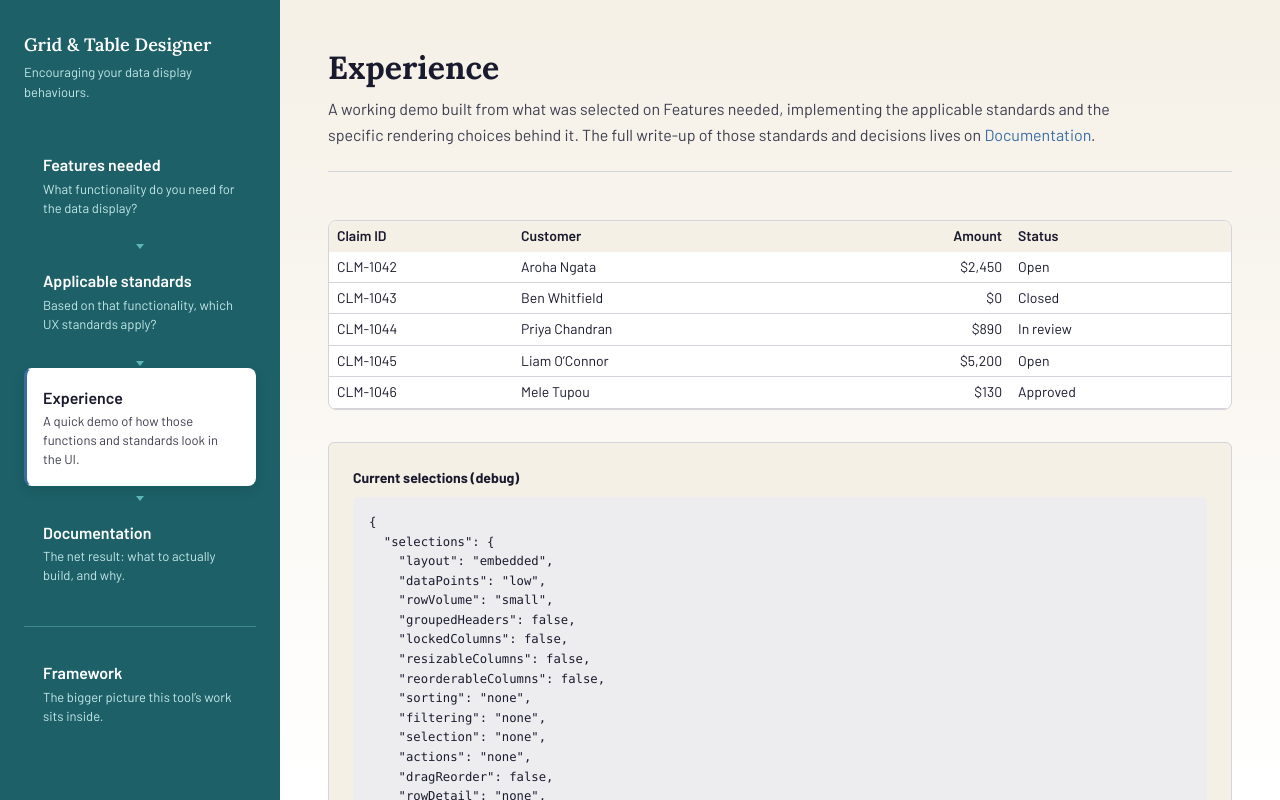
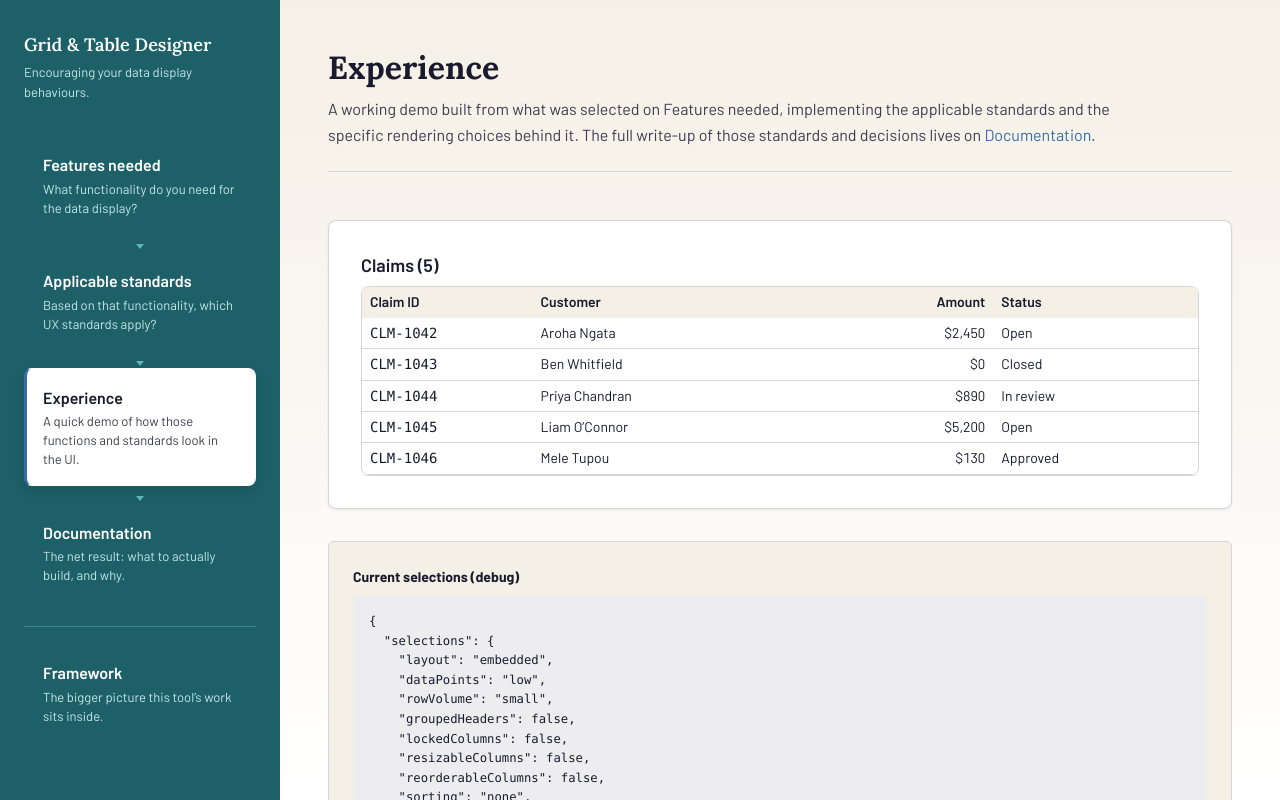
Before and after one commit to puneetsyaloutlook/grabledesigner, a React (Vite) app: page /experience in a window 1280 px wide. Shown: the top 800 px of the page. Built offline with nearby package versions, Linux system fonts and the light colour scheme.

Commit message:
Add files via upload

```diff
--- a/src/components/DemoGrid.jsx
+++ b/src/components/DemoGrid.jsx
@@ -42,6 +42,26 @@ function formatCell(column, value) {
   return String(value);
 }
 
+// Numeric/alphanumeric font-treatment standard: numeric columns get tabular
+// figures so digits align down the column; ID/code-shaped columns get a
+// monospace font so mixed letters and numbers stay predictable to scan.
+function fontStyleFor(column) {
+  if (column.type === 'currency' || column.type === 'number') {
+    return { fontVariantNumeric: 'tabular-nums' };
+  }
+  if (column.mono) {
+    return { fontFamily: 'var(--font-mono)' };
+  }
+  return {};
+}
+
+// Sort-default-direction standard: the first click sorts in the direction
+// that's actually the useful default for that data type, not always
+// ascending regardless of what the column holds.
+function defaultDirFor(column) {
+  return column?.type === 'date' ? 'desc' : 'asc';
+}
+
 // Truncation-reveal decision: tooltip on hover AND keyboard focus, not
 // native title (which fails keyboard users outright).
 function TruncatedCell({ text }) {
@@ -76,6 +96,9 @@ export default function DemoGrid({ selections, derived }) {
   const [expandedIds, setExpandedIds] = useState(new Set()); // many at a time
   const [confirmBulkDelete, setConfirmBulkDelete] = useState(false);
   const [updatingRowId, setUpdatingRowId] = useState(null);
+  const [filterQuery, setFilterQuery] = useState('');
+  const [columnFilters, setColumnFilters] = useState({});
+  const [filterPanelOpen, setFilterPanelOpen] = useState(false);
 
   // realTimeUpdates decision: simulate one row updating asynchronously,
   // aria-busy while in progress rather than swapping the value silently.
@@ -141,18 +164,44 @@ export default function DemoGrid({ selections, derived }) {
   const hasActionsCol = selections.actions !== 'none' && selections.actions !== 'bulk';
   const lockedColLeft = hasDetailCol ? DETAIL_COL_WIDTH : 0;
 
+  function cellValue(row, column) {
+    const override = editValues[`${row.id}:${column.key}`];
+    return override !== undefined ? override : row[column.key];
+  }
+
+  // Filtering: genuinely filters the visible rows, not just a decorative
+  // input. 'global' matches the query against every visible column;
+  // 'inline' and 'panel' filter per column, 'panel' just hides the controls
+  // behind a toggle rather than showing them by default.
+  const filteredRows = rows.filter((row) => {
+    if (selections.filtering === 'global' && filterQuery.trim()) {
+      const q = filterQuery.trim().toLowerCase();
+      return columns.some((col) => String(formatCell(col, cellValue(row, col))).toLowerCase().includes(q));
+    }
+    if (selections.filtering === 'inline' || selections.filtering === 'panel') {
+      return Object.entries(columnFilters).every(([key, val]) => {
+        if (!val || !val.trim()) return true;
+        const col = columns.find((c) => c.key === key);
+        if (!col) return true;
+        return String(formatCell(col, cellValue(row, col))).toLowerCase().includes(val.trim().toLowerCase());
+      });
+    }
+    return true;
+  });
+
   function toggleSort(key) {
+    const col = columns.find((c) => c.key === key);
     if (selections.sorting === 'single') {
       setSortChain((prev) => {
         const current = prev[0];
-        if (!current || current.key !== key) return [{ key, dir: 'asc' }];
+        if (!current || current.key !== key) return [{ key, dir: defaultDirFor(col) }];
         if (current.dir === 'asc') return [{ key, dir: 'desc' }];
         return [];
       });
     } else if (selections.sorting === 'multi') {
       setSortChain((prev) => {
         const idx = prev.findIndex((s) => s.key === key);
-        if (idx === -1) return [...prev, { key, dir: 'asc' }];
+        if (idx === -1) return [...prev, { key, dir: defaultDirFor(col) }];
         if (prev[idx].dir === 'asc') {
           const next = [...prev];
           next[idx] = { key, dir: 'desc' };
@@ -163,7 +212,7 @@ export default function DemoGrid({ selections, derived }) {
     }
   }
 
-  const sortedRows = [...rows].sort((a, b) => {
+  const sortedRows = [...filteredRows].sort((a, b) => {
     for (const { key, dir } of sortChain) {
       const col = columns.find((c) => c.key === key);
       let av = a[key];
@@ -189,11 +238,17 @@ export default function DemoGrid({ selections, derived }) {
     });
   }
 
-  const allSelected = rows.length > 0 && rows.every((r) => selectedIds.has(r.id));
+  // Select-all operates on what's currently visible (filtered), not every
+  // row in the dataset regardless of filter.
+  const allSelected = filteredRows.length > 0 && filteredRows.every((r) => selectedIds.has(r.id));
   const someSelected = selectedIds.size > 0 && !allSelected;
 
   function toggleSelectAll() {
-    setSelectedIds(allSelected ? new Set() : new Set(rows.map((r) => r.id)));
+    if (allSelected) {
+      setSelectedIds(new Set());
+    } else {
+      setSelectedIds(new Set(filteredRows.map((r) => r.id)));
+    }
   }
 
   function moveRow(id, direction) {
@@ -218,11 +273,6 @@ export default function DemoGrid({ selections, derived }) {
   function commitEdit(rowId, key, value) {
     setEditValues((prev) => ({ ...prev, [`${rowId}:${key}`]: value }));
     setEditingCell(null);
-  }
-
-  function cellValue(row, column) {
-    const override = editValues[`${row.id}:${column.key}`];
-    return override !== undefined ? override : row[column.key];
   }
 
   function toggleDetail(rowId) {
@@ -345,8 +395,230 @@ export default function DemoGrid({ selections, derived }) {
     );
   }
 
+  // Shared row-rendering so the flat case and the grouped case use the same
+  // markup rather than two copies drifting apart.
+  function renderDataRow(row) {
+    const isSelected = selectedIds.has(row.id);
+    const isFlagged = flaggedIds.has(row.id);
+    const isExpanded = expandedIds.has(row.id);
+    const isDrawerOpen = openDrawerRowId === row.id;
+    const isUpdating = updatingRowId === row.id;
+    const showInlineDetail =
+      (selections.rowDetail === 'expandRow' && isExpanded) ||
+      (selections.rowDetail === 'drawer' && isDrawerOpen);
+
+    return (
+      <Fragment key={row.id}>
+        <tr className={isSelected ? 'row-selected' : undefined} aria-busy={isUpdating || undefined}>
+          {hasDetailCol && (
+            <td className="detail-col">
+              <button
+                type="button"
+                className="detail-toggle"
+                aria-expanded={selections.rowDetail === 'modal' ? modalRowId === row.id : showInlineDetail}
+                aria-haspopup={selections.rowDetail === 'modal' ? 'dialog' : undefined}
+                aria-label={`${showInlineDetail ? 'Hide' : 'Show'} details for ${row.id}`}
+                onClick={() => toggleDetail(row.id)}
+              >
+                {'\u203A'}
+              </button>
+            </td>
+          )}
+          {canSelect && (
+            <td className="select-col">
+              <input
+                type={selections.selection === 'multi' ? 'checkbox' : 'radio'}
+                checked={isSelected}
+                onChange={() => toggleRowSelected(row.id)}
+                aria-label={`Select ${row.id}`}
+              />
+            </td>
+          )}
+          {selections.dragReorder && (
+            <td className="reorder-col">
+              <button type="button" className="reorder-btn" onClick={() => moveRow(row.id, -1)} aria-label={`Move ${row.id} up`}>{'\u2191'}</button>
+              <button type="button" className="reorder-btn" onClick={() => moveRow(row.id, 1)} aria-label={`Move ${row.id} down`}>{'\u2193'}</button>
+            </td>
+          )}
+          {(() => {
+            const cells = [];
+            const spannedByGroup = new Set();
+            orderedColumns.forEach((col, i) => {
+              const group = groupFor(col.key);
+              const isLocked = selections.lockedColumns && i === 0;
+
+              if (group) {
+                if (spannedByGroup.has(col.key)) return;
+                group.keys.forEach((k) => spannedByGroup.add(k));
+                cells.push(
+                  <td key={`group-cell-${group.label}`} colSpan={group.keys.length}>
+                    <div className="grouped-cell">
+                      {group.keys.map((k) => {
+                        const gcol = orderedColumns.find((c) => c.key === k) || columns.find((c) => c.key === k);
+                        return (
+                          <div key={k} className="grouped-cell-value" style={fontStyleFor(gcol)}>
+                            {formatCell(gcol, cellValue(row, gcol))}
+                          </div>
+                        );
+                      })}
+                    </div>
+                  </td>
+                );
+                return;
+              }
+
+              const value = cellValue(row, col);
+              const isEditingThis = editingCell?.rowId === row.id && editingCell?.key === col.key;
+              const editable = selections.editing === 'inline' && col.editable;
+              const align = col.type === 'currency' || col.type === 'number' ? 'right' : 'left';
+
+              let content;
+              if (isEditingThis) {
+                content = (
+                  <input
+                    autoFocus
+                    defaultValue={value ?? ''}
+                    onBlur={(e) => commitEdit(row.id, col.key, e.target.value)}
+                    onKeyDown={(e) => { if (e.key === 'Enter') e.target.blur(); if (e.key === 'Escape') setEditingCell(null); }}
+                  />
+                );
+              } else if (col.truncate && value && String(value).length > 40) {
+                content = <TruncatedCell text={String(value).slice(0, 40) + '\u2026'} />;
+              } else if (editable) {
+                content = <span className="editable-value">{formatCell(col, value)}</span>;
+              } else {
+                content = formatCell(col, value);
+              }
+
+              cells.push(
+                <td
+                  key={col.key}
+                  className={[isLocked && 'locked-col', editable && 'editable-cell'].filter(Boolean).join(' ') || undefined}
+                  style={{ textAlign: align, minWidth: col.width, left: isLocked ? lockedColLeft : undefined, ...fontStyleFor(col) }}
+                  onClick={editable && !isEditingThis ? () => setEditingCell({ rowId: row.id, key: col.key }) : undefined}
+                >
+                  {content}
+                </td>
+              );
+            });
+            return cells;
+          })()}
+          {hasActionsCol && (
+            <td className="actions-col">
+              <span className="actions-buttons">
+                <button type="button" className="button" aria-pressed={isFlagged} onClick={() => toggleFlag(row.id)}>
+                  {isFlagged ? 'Flagged' : 'Flag'}
+                </button>
+                {selections.actions === 'multiple' && (
+                  <button type="button" className="button" onClick={() => setRows((prev) => prev.filter((r) => r.id !== row.id))}>
+                    Archive
+                  </button>
+                )}
+              </span>
+            </td>
+          )}
+        </tr>
+        {showInlineDetail && (
+          <tr className="expand-row">
+            <td colSpan={totalColSpan}>
+              <DetailContent row={row} />
+            </td>
+          </tr>
+        )}
+      </Fragment>
+    );
+  }
+
+  // A totals row (grand or per-group) reuses the same column structure as a
+  // data row, so the amount lands right-aligned under the Amount column
+  // rather than as a single spanning line of text.
+  function renderTotalsRow(rowsForTotal, label, keySuffix) {
+    return (
+      <tr key={`totals-${keySuffix}`} className="totals-row">
+        {hasDetailCol && <td className="detail-col" />}
+        {canSelect && <td className="select-col" />}
+        {selections.dragReorder && <td className="reorder-col" />}
+        {orderedColumns.map((col, i) => (
+          <td
+            key={col.key}
+            style={{
+              textAlign: col.type === 'currency' || col.type === 'number' ? 'right' : 'left',
+              fontWeight: 600,
+              ...fontStyleFor(col),
+            }}
+          >
+            {col.key === 'amount'
+              ? formatAmount(rowsForTotal.reduce((sum, r) => sum + (r.amount || 0), 0))
+              : i === 0 ? label : ''}
+          </td>
+        ))}
+        {hasActionsCol && <td className="actions-col" />}
+      </tr>
+    );
+  }
+
+  // Row-grouping decision: rows group by status (a real categorical field
+  // in the sample data), each group shown with a header row and, when
+  // totals includes per-group, its own subtotal directly beneath it.
+  function buildGroupedSections() {
+    if (!selections.rowGrouping) return [{ label: null, rows: sortedRows }];
+    const map = {};
+    sortedRows.forEach((row) => {
+      const key = row.status || 'Unspecified';
+      (map[key] ||= []).push(row);
+    });
+    return Object.keys(map).sort().map((label) => ({ label, rows: map[label] }));
+  }
+
+  const showPerGroupTotals = selections.rowGrouping && (selections.totals === 'perGroup' || selections.totals === 'both');
+  const showGrandTotal = (selections.totals === 'grand' || selections.totals === 'both') && columns.some((c) => c.key === 'amount');
+
+  const itemCountLabel = filteredRows.length === rows.length
+    ? `Claims (${rows.length})`
+    : `Claims (${filteredRows.length} of ${rows.length})`;
+
   return (
-    <div>
+    <div className="card demo-card">
+      <div className="demo-card-header">
+        <h3 role="status" aria-live="polite">{itemCountLabel}</h3>
+        {selections.filtering === 'global' && (
+          <input
+            type="search"
+            className="filter-input filter-input-global"
+            placeholder="Search all columns"
+            aria-label="Search all columns"
+            value={filterQuery}
+            onChange={(e) => setFilterQuery(e.target.value)}
+          />
+        )}
+        {selections.filtering === 'panel' && (
+          <button
+            type="button"
+            className="button"
+            aria-expanded={filterPanelOpen}
+            onClick={() => setFilterPanelOpen((o) => !o)}
+          >
+            Filters
+          </button>
+        )}
+      </div>
+
+      {(selections.filtering === 'inline' || (selections.filtering === 'panel' && filterPanelOpen)) && (
+        <div className="filter-bar">
+          {orderedColumns.map((col) => (
+            <input
+              key={col.key}
+              type="text"
+              className="filter-input"
+              placeholder={col.label}
+              aria-label={`Filter by ${col.label}`}
+              value={columnFilters[col.key] || ''}
+              onChange={(e) => setColumnFilters((prev) => ({ ...prev, [col.key]: e.target.value }))}
+            />
+          ))}
+        </div>
+      )}
+
       {bulkMode && selectedIds.size > 0 && (
         <div className="bulk-bar">
           <span>{selectedIds.size} selected</span>
@@ -440,163 +712,31 @@ export default function DemoGrid({ selections, derived }) {
             )}
           </thead>
           <tbody>
-            {sortedRows.map((row) => {
-              const isSelected = selectedIds.has(row.id);
-              const isFlagged = flaggedIds.has(row.id);
-              const isExpanded = expandedIds.has(row.id);
-              const isDrawerOpen = openDrawerRowId === row.id;
-              const isUpdating = updatingRowId === row.id;
-              const showInlineDetail =
-                (selections.rowDetail === 'expandRow' && isExpanded) ||
-                (selections.rowDetail === 'drawer' && isDrawerOpen);
-
-              return (
-                <Fragment key={row.id}>
-                  <tr className={isSelected ? 'row-selected' : undefined} aria-busy={isUpdating || undefined}>
-                    {hasDetailCol && (
-                      <td className="detail-col">
-                        <button
-                          type="button"
-                          className="detail-toggle"
-                          aria-expanded={selections.rowDetail === 'modal' ? modalRowId === row.id : showInlineDetail}
-                          aria-haspopup={selections.rowDetail === 'modal' ? 'dialog' : undefined}
-                          aria-label={`${showInlineDetail ? 'Hide' : 'Show'} details for ${row.id}`}
-                          onClick={() => toggleDetail(row.id)}
-                        >
-                          {'\u203A'}
-                        </button>
-                      </td>
-                    )}
-                    {canSelect && (
-                      <td className="select-col">
-                        <input
-                          type={selections.selection === 'multi' ? 'checkbox' : 'radio'}
-                          checked={isSelected}
-                          onChange={() => toggleRowSelected(row.id)}
-                          aria-label={`Select ${row.id}`}
-                        />
-                      </td>
-                    )}
-                    {selections.dragReorder && (
-                      <td className="reorder-col">
-                        <button type="button" className="reorder-btn" onClick={() => moveRow(row.id, -1)} aria-label={`Move ${row.id} up`}>{'\u2191'}</button>
-                        <button type="button" className="reorder-btn" onClick={() => moveRow(row.id, 1)} aria-label={`Move ${row.id} down`}>{'\u2193'}</button>
-                      </td>
-                    )}
-                    {(() => {
-                      const cells = [];
-                      const spannedByGroup = new Set();
-                      orderedColumns.forEach((col, i) => {
-                        const group = groupFor(col.key);
-                        const isLocked = selections.lockedColumns && i === 0;
-
-                        if (group) {
-                          if (spannedByGroup.has(col.key)) return;
-                          group.keys.forEach((k) => spannedByGroup.add(k));
-                          cells.push(
-                            <td key={`group-cell-${group.label}`} colSpan={group.keys.length}>
-                              <div className="grouped-cell">
-                                {group.keys.map((k) => {
-                                  const gcol = orderedColumns.find((c) => c.key === k) || columns.find((c) => c.key === k);
-                                  return (
-                                    <div key={k} className="grouped-cell-value">
-                                      {formatCell(gcol, cellValue(row, gcol))}
-                                    </div>
-                                  );
-                                })}
-                              </div>
-                            </td>
-                          );
-                          return;
-                        }
-
-                        const value = cellValue(row, col);
-                        const isEditingThis = editingCell?.rowId === row.id && editingCell?.key === col.key;
-                        const editable = selections.editing === 'inline' && col.editable;
-                        const align = col.type === 'currency' || col.type === 'number' ? 'right' : 'left';
-
-                        let content;
-                        if (isEditingThis) {
-                          content = (
-                            <input
-                              autoFocus
-                              defaultValue={value ?? ''}
-                              onBlur={(e) => commitEdit(row.id, col.key, e.target.value)}
-                              onKeyDown={(e) => { if (e.key === 'Enter') e.target.blur(); if (e.key === 'Escape') setEditingCell(null); }}
-                            />
-                          );
-                        } else if (col.truncate && value && String(value).length > 40) {
-                          content = <TruncatedCell text={String(value).slice(0, 40) + '\u2026'} />;
-                        } else if (editable) {
-                          content = <span className="editable-value">{formatCell(col, value)}</span>;
-                        } else {
-                          content = formatCell(col, value);
-                        }
-
-                        cells.push(
-                          <td
-                            key={col.key}
-                            className={[isLocked && 'locked-col', editable && 'editable-cell'].filter(Boolean).join(' ') || undefined}
-                            style={{ textAlign: align, minWidth: col.width, left: isLocked ? lockedColLeft : undefined }}
-                            onClick={editable && !isEditingThis ? () => setEditingCell({ rowId: row.id, key: col.key }) : undefined}
-                          >
-                            {content}
-                          </td>
-                        );
-                      });
-                      return cells;
-                    })()}
-                    {hasActionsCol && (
-                      <td className="actions-col">
-                        <span className="actions-buttons">
-                          <button type="button" className="button" aria-pressed={isFlagged} onClick={() => toggleFlag(row.id)}>
-                            {isFlagged ? 'Flagged' : 'Flag'}
-                          </button>
-                          {selections.actions === 'multiple' && (
-                            <button type="button" className="button" onClick={() => setRows((prev) => prev.filter((r) => r.id !== row.id))}>
-                              Archive
-                            </button>
-                          )}
-                        </span>
-                      </td>
-                    )}
-                  </tr>
-                  {showInlineDetail && (
-                    <tr className="expand-row">
-                      <td colSpan={totalColSpan}>
-                        <DetailContent row={row} />
-                      </td>
+            {filteredRows.length === 0 ? (
+              <tr>
+                <td colSpan={totalColSpan} className="empty-row">No claims match the current filter.</td>
+              </tr>
+            ) : (
+              buildGroupedSections().map((section) => (
+                <Fragment key={section.label || 'all'}>
+                  {section.label && (
+                    <tr className="group-header-row">
+                      <td colSpan={totalColSpan}>{section.label} ({section.rows.length})</td>
                     </tr>
                   )}
+                  {section.rows.map((row) => renderDataRow(row))}
+                  {section.label && showPerGroupTotals && renderTotalsRow(section.rows, 'Subtotal', section.label)}
                 </Fragment>
-              );
-            })}
+              ))
+            )}
           </tbody>
-          {selections.totals !== 'none' && columns.some((c) => c.key === 'amount') && (
+          {showGrandTotal && (
             <tfoot>
-              <tr>
-                {hasDetailCol && <td className="detail-col" />}
-                {canSelect && <td className="select-col" />}
-                {selections.dragReorder && <td className="reorder-col" />}
-                {orderedColumns.map((col, i) => (
-                  <td key={col.key} style={{ textAlign: col.type === 'currency' || col.type === 'number' ? 'right' : 'left', fontWeight: 600 }}>
-                    {col.key === 'amount'
-                      ? formatAmount(rows.reduce((sum, r) => sum + (r.amount || 0), 0))
-                      : i === 0 ? 'Total' : ''}
-                  </td>
-                ))}
-                {hasActionsCol && <td className="actions-col" />}
-              </tr>
+              {renderTotalsRow(filteredRows, 'Total', 'grand')}
             </tfoot>
           )}
         </table>
       </div>
-
-      {selections.rowGrouping && (
-        <p className="demo-note">
-          Row grouping isn\u2019t implemented in this demo. Shown here as a scope note rather than built out.
-        </p>
-      )}
 
       <Drawer
         open={selections.rowDetail === 'modal' && modalRowId !== null}
```
